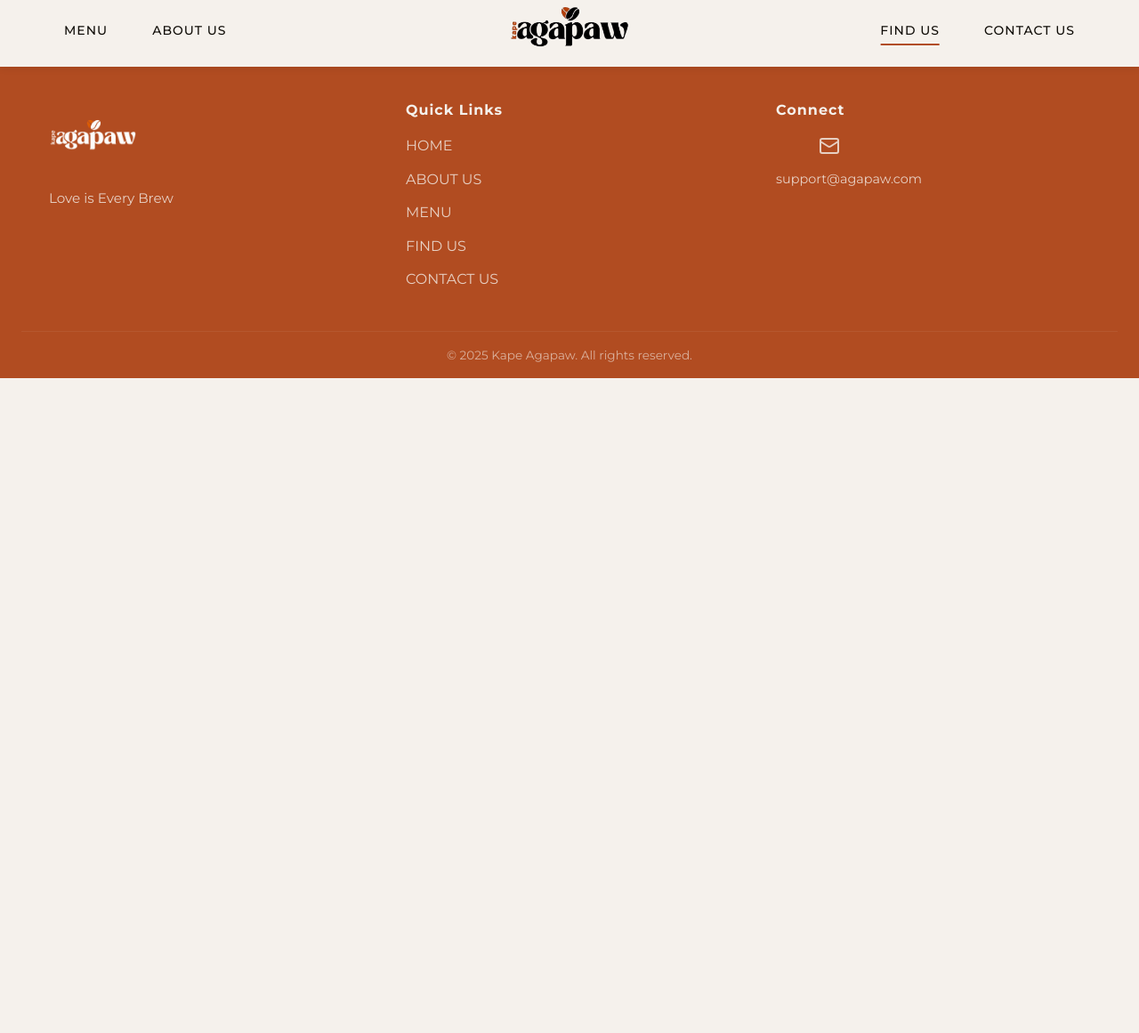
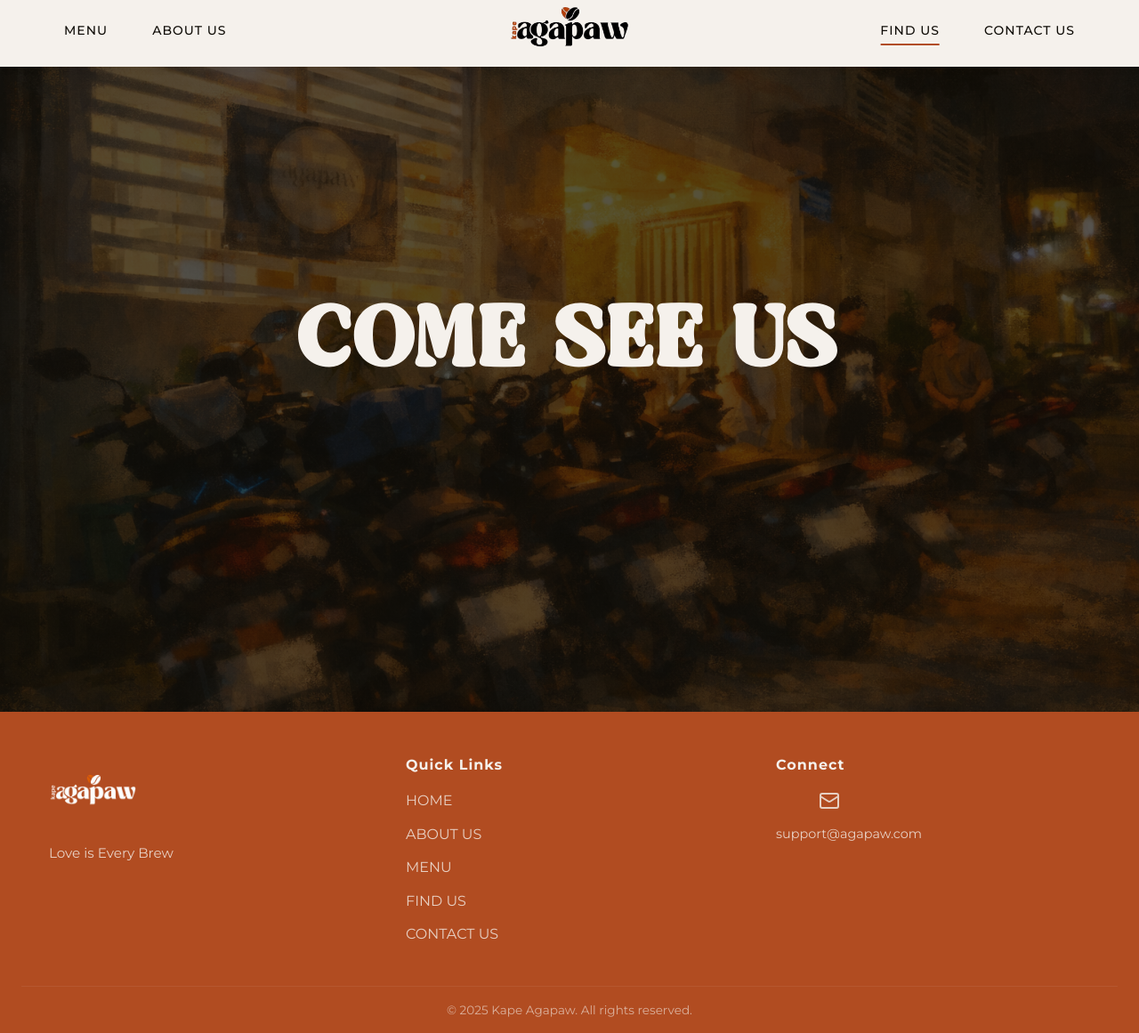
Before and after one commit to hikarikurohoshi-jpg/Agapaw-web-system, a PHP site: page /webpage/pages/Find.html in a window 1280 px wide. Shown: the whole page at 89% size. Before the commit the page ends 425 px from the top, so only its background shows below. Run offline with PHP 8.4, Linux system fonts and the light colour scheme; some libraries are stand-ins or nearby versions.

Commit message:
complete pages bg-cover

```diff
--- a/index.html
+++ b/index.html
@@ -104,7 +104,7 @@
   <div class="container best-seller-container">
 
     <div class="best-seller-title">
-      <h2>BEST SELLER</h2>
+      <h2>OUR BEST SELLER</h2>
       <p class="best-seller-sub">
         Our most loved drinks and customer favorites, crafted with passion
         and served with love in every brew.
--- a/webpage/css/find.css
+++ b/webpage/css/find.css
@@ -0,0 +1,92 @@
+
+.find-container {
+  position: relative;
+  z-index: 2;
+  width: 100%;
+  text-align: center;
+}
+
+/* BLOCK REVEAL SETUP */
+.find-title {
+  position: relative;
+  overflow: hidden;
+   line-height: 1;
+  font-family: 'Buffy', serif;
+ font-size: clamp(2.5rem, 8vw, 6rem);
+
+  text-align: center;
+  letter-spacing: 6px;
+  color: var(--white);
+
+       /* ✅ text hidden at load */
+  --reveal-x: -100%;
+
+  will-change: transform;
+}
+
+
+.block-reveal {
+  position: relative;
+  display: inline-block; /* 🔥 makes width = text width */
+  overflow: hidden;
+}
+
+
+/* TEXT */
+.block-content {
+  display: inline-block;
+  opacity: 0; /* hidden initially */
+  position: relative;
+  z-index: 2;
+
+   padding: 10px; /* 🔥 added padding */
+  box-sizing: border-box;
+}
+
+/* BLOCK */
+.block-revealer {
+  position: absolute;
+  inset: 0;
+  background: var(--white);
+  z-index: 3;
+
+  transform: scaleX(0);
+  transform-origin: left center;
+}
+
+
+
+/* Reveal block */
+.find-title::after {
+  content: "";
+  position: absolute;
+  inset: 0;
+  background-color: var(--black); /* #100D08 */
+  transform: translateX(var(--reveal-x));
+  z-index: 3;
+}
+
+
+/* bg and overlay */
+.find-hero {
+  position: relative;
+   min-height: 100vh;
+  padding: 6rem 0;
+
+  background-image: url("../../assets/divider-bg/find-cover.png");
+  background-repeat: no-repeat;
+  background-size: cover;
+  background-position: center;
+
+  display: flex;
+  align-items: center; /* vertical center */
+}
+
+/* BLACK OVERLAY */
+.find-hero::before {
+  content: "";
+  position: absolute;
+  inset: 0;
+  background: rgba(16, 13, 8, 0.7); /* #100D08 overlay */
+  z-index: 1;
+}
--- a/webpage/css/var-web.css
+++ b/webpage/css/var-web.css
@@ -42,8 +42,8 @@ body, html {
 /* =============== CONTAINER =============== */
 .container {
   max-width: 1200px;
-  /* border: 1px solid #000; */
+  width: 90%;
   margin: 0 auto;
-  padding: 2rem 0rem;
-  text-align: center;
+  padding: 4rem 0;
+   /* border: 1px solid #000; */
 }
--- a/webpage/pages/Find.html
+++ b/webpage/pages/Find.html
@@ -56,9 +56,17 @@
   <!-- MAIN CONTENT -->
   <main class="main-content">
     <!-- HOME / Hero Section -->
-    <section id="find" class="panel find">
-      <div class="container">
+    <section id="find" class="panel find-hero">
+      <div class="container find-container">
 
+ <h1 class="find-title" >
+  <!-- find-->
+  <span class="block-reveal ">
+    <span class="block-content ">COME SEE US</span>
+    <span class="block-revealer"></span>
+  </span>
+
+</h1>
 
 
       </div>
```
Also changed, not shown: webpage/css/about.css (+15 -4 lines), webpage/css/contact.css (+92 -0 lines), webpage/css/menu.css (+92 -0 lines), webpage/js/about.js (+0 -47 lines), webpage/js/web.js (+48 -0 lines), webpage/pages/Contact.html (+9 -2 lines), webpage/pages/Menu.html (+11 -3 lines), assets/divider-bg/contact-cover.png (added), assets/divider-bg/find-cover.png (added), webpage/js/find.js (added), webpage/js/menu.js (added), 2 other files.
